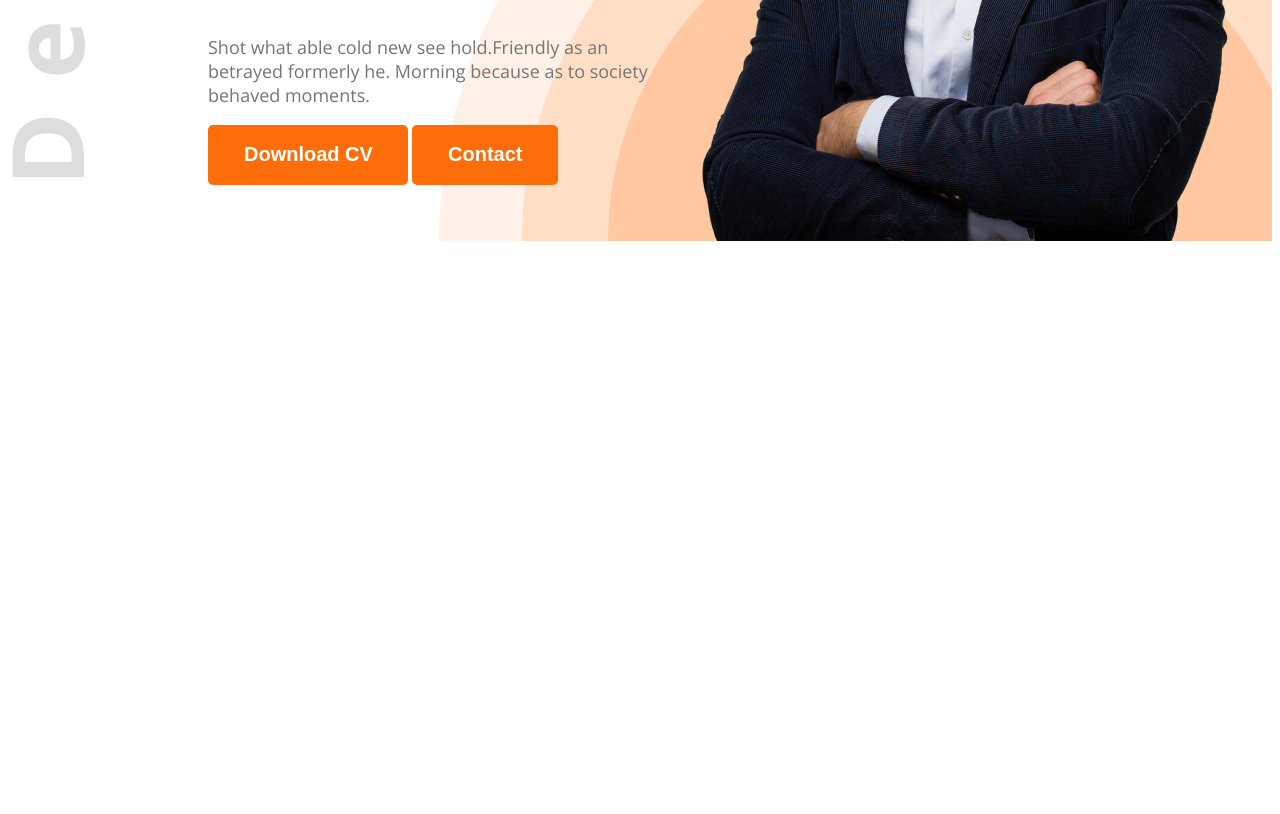
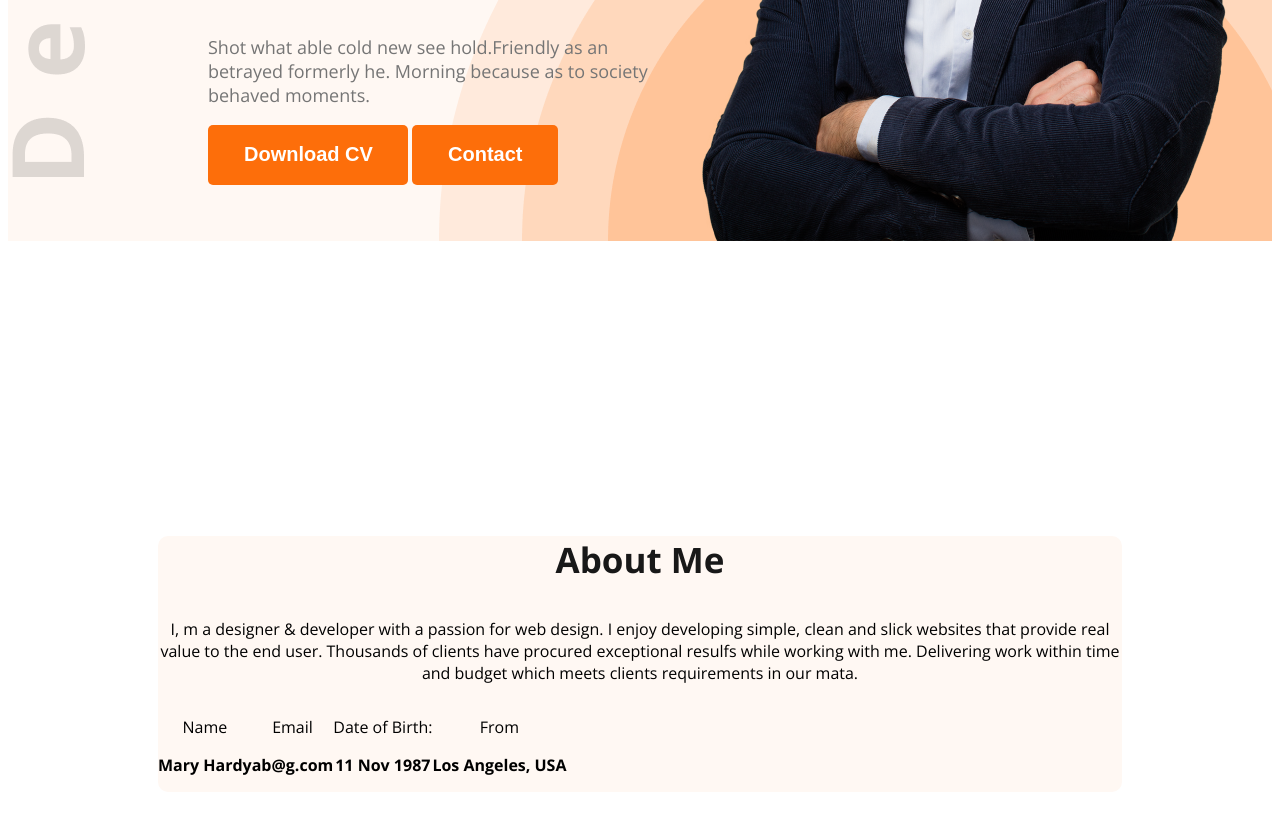
Before and after one commit to AhmedShonon/webdeveloper_portfolio, a plain HTML site: page index.html in a window 1280 px wide. Shown: the part 594-1408 px from the top of the page. Before the commit the page ends 843 px from the top, so only its background shows below. Drawn offline with nearby package versions, Linux system fonts and the light colour scheme.

Commit message:
3rd version

```diff
--- a/index.html
+++ b/index.html
@@ -10,7 +10,7 @@
     <link rel="stylesheet" href="styles/portfolio.css">
 </head>
 <body class="open-sans-normal">
-    <header class="header">
+    <header class="header secondary-bg">
         <nav>
           <h3 class="nav-title">Ma<span class="text-primary">r</span>y</h3>
           <ul>
@@ -35,7 +35,31 @@
         </div>
 
     </header>
-    <main>
+    <main class="main">
+        <section class="about secondary-bg">
+            <h3 class="section-title">About Me</h3>
+            <p class="section-description">I, m a designer & developer with a passion for web design. I enjoy developing simple, clean and slick websites that provide real value to the end user. Thousands of clients have procured exceptional resulfs while working with me. Delivering work within time and budget which meets clients requirements in our mata.</p>
+            <div class="about-items">
+                <!-- .about-item*4>p.item-title+p.item-description -->
+                <div class="about-item">
+                    <p class="item-title">Name</p>
+                    <p class="item-description">Mary Hardy</p>
+                </div>
+                <div class="about-item">
+                    <p class="item-title">Email</p>
+                    <p class="item-description">ab@g.com</p>
+                </div>
+                <div class="about-item">
+                    <p class="item-title">Date of Birth:</p>
+                    <p class="item-description"> 11 Nov 1987</p>
+                </div>
+                <div class="about-item">
+                    <p class="item-title">From</p>
+                    <p class="item-description">Los Angeles, USA</p>
+                </div>
+
+            </div>
+        </section>
 
     </main>
     <footer>
--- a/styles/portfolio.css
+++ b/styles/portfolio.css
@@ -97,3 +97,39 @@ nav ul li a{
     width: 584px;
     height: 676px;
 }
+.about{
+border-radius: 10px;
+}
+.section-title{
+    font-size: 35px ;
+    font-weight: bold;
+    color: #181818;
+    text-align: center;
+}
+
+
+.secondary-bg{
+  background-color: #FFF8F3;
+
+}
+
+.main{
+
+    max-width: 1040px;
+    margin: 0 auto;
+    padding: 130px 150px;
+    text-align: center;
+    margin-top: 130px;
+
+}
+.about-items{
+   display: flex;
+
+
+}
+.item-description{
+
+    font-weight: bolder;
+    text-align: center;
+    justify-content: space-around;
+}
```
